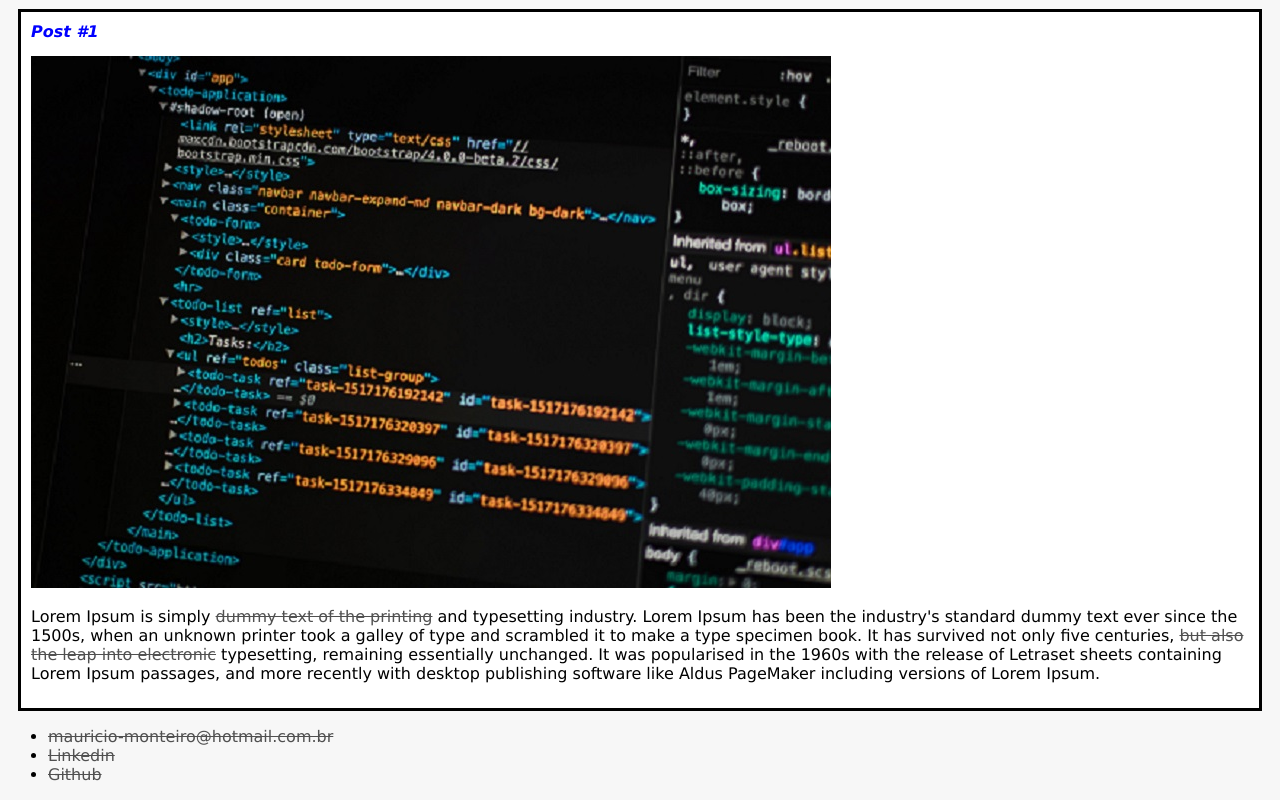
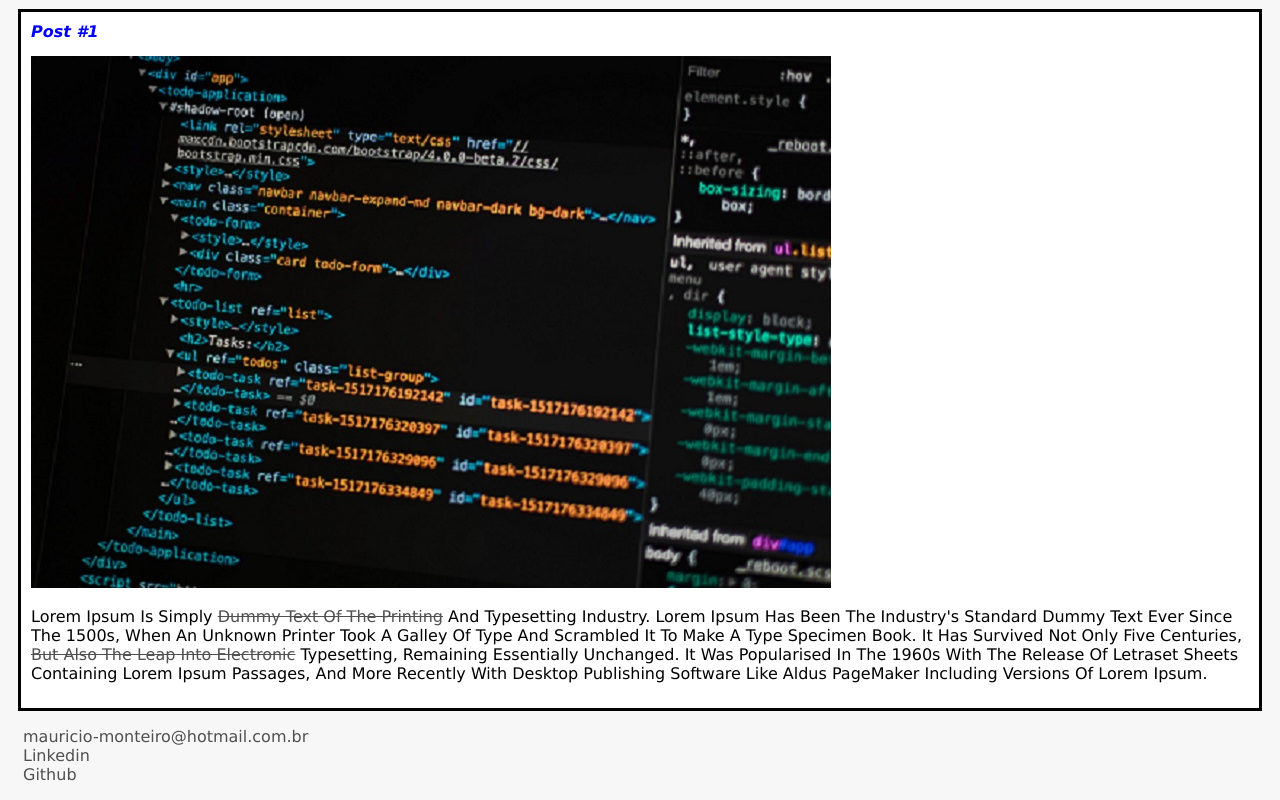
Before and after one commit to Mauricio3/mysite, a plain HTML site: page index.html in a window 1280 px wide. Shown: the part 353-1153 px from the top of the page. Drawn offline with Linux system fonts and the light colour scheme.

Commit message:
Styling lists

```diff
--- a/index.html
+++ b/index.html
@@ -45,7 +45,7 @@
       </article>
     </section>
     <footer>
-      <ul>
+      <ul class="contacts_list">
         <li>
           <a href="mailto:mauricio-monteiro@hotmail.com.br"
             >mauricio-monteiro@hotmail.com.br</a
--- a/style.css
+++ b/style.css
@@ -44,8 +44,18 @@ a {
 .post_content {
   margin: 0px;
   margin-bottom: 15px;
+  text-transform: capitalize;
 }
 
 .post_image {
   margin-bottom: 15px;
 }
+
+.contacts_list {
+  list-style-type: none;
+  padding-left: 15px;
+}
+
+ul li a {
+  text-decoration: none;
+}
```
